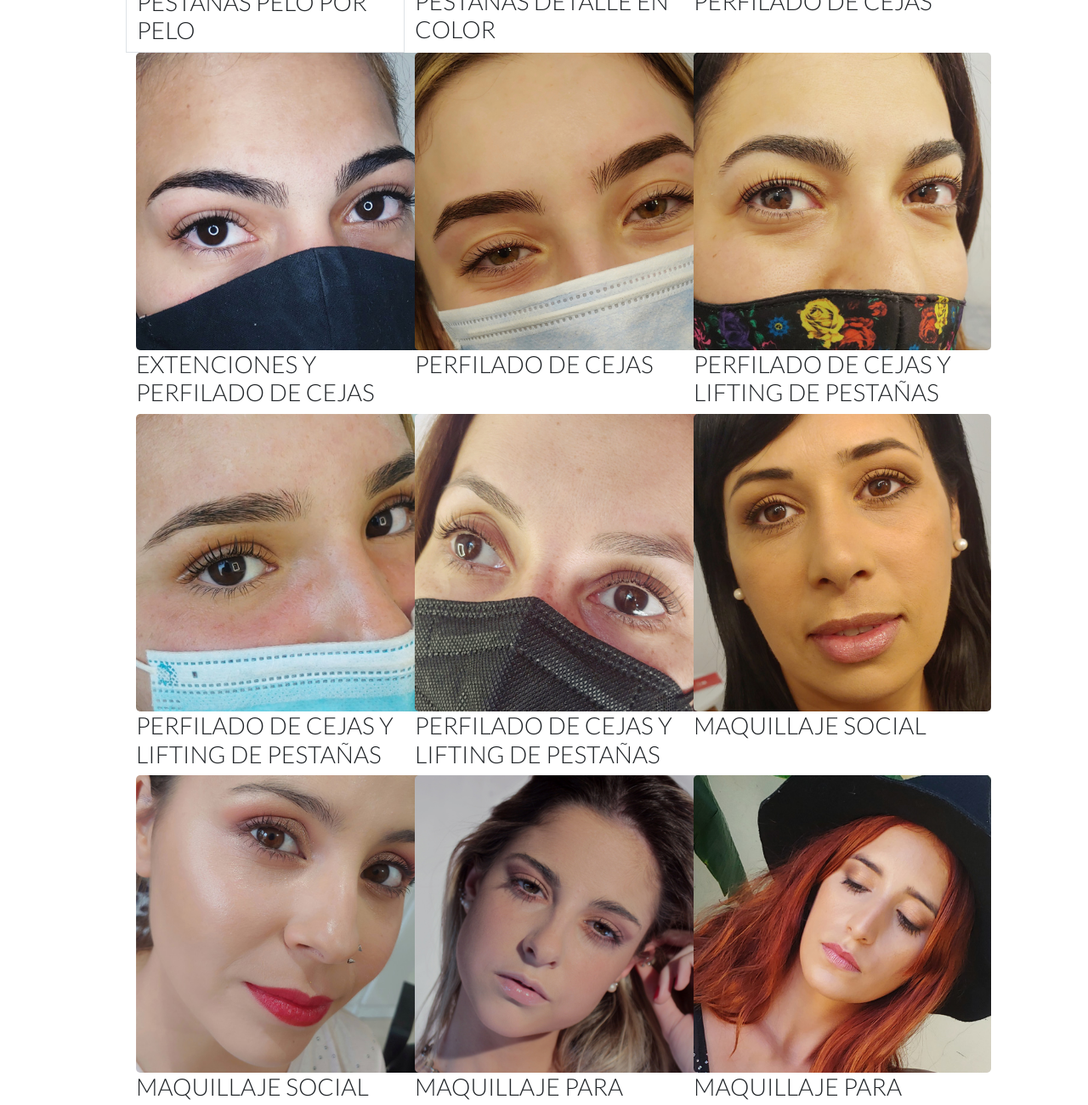
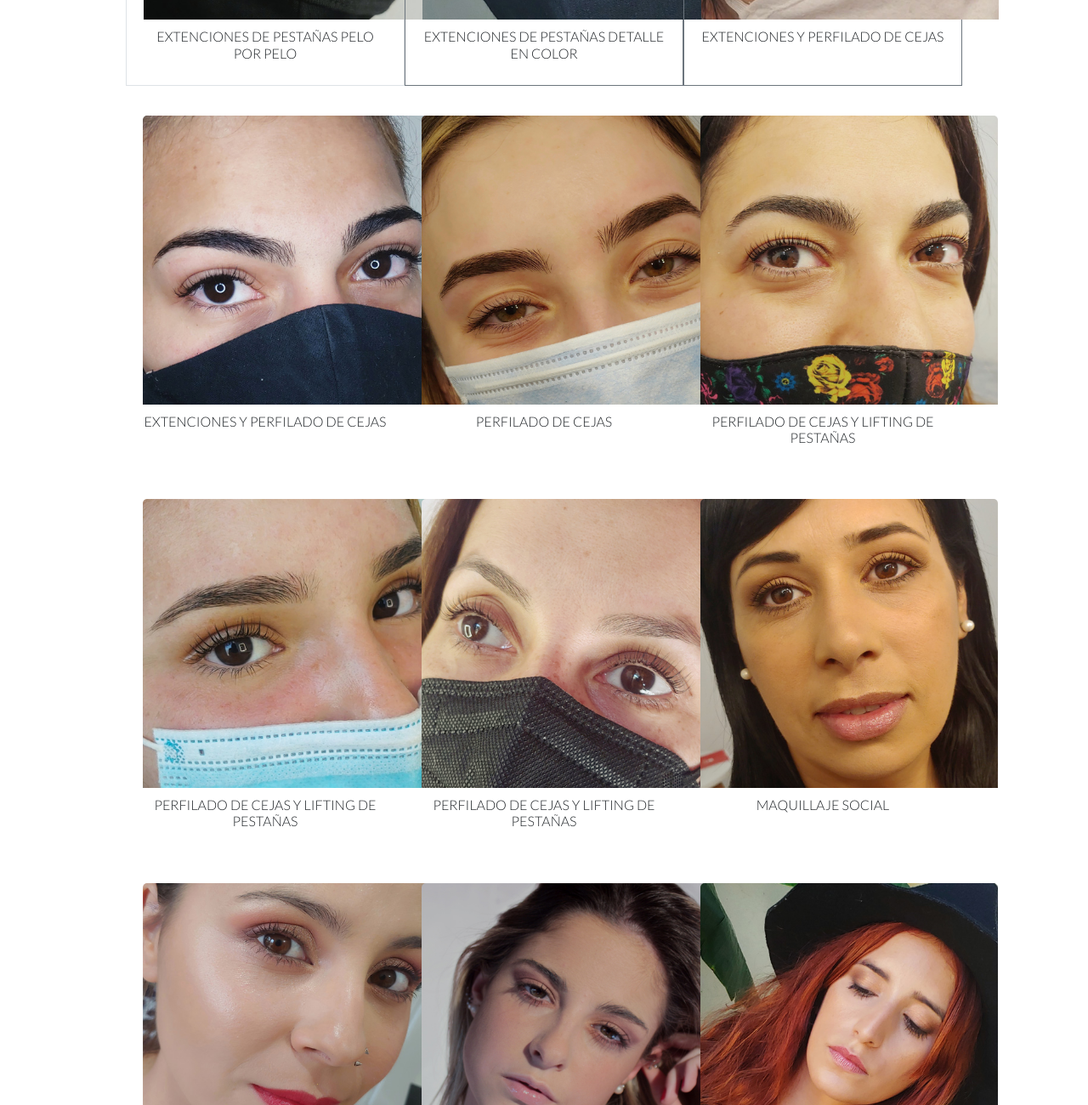
Before and after one commit to milicorre/fr-proyecto, a website: page trabajos.html in a window 1280 px wide. Shown: the part 580-1880 px from the top of the page at 85% size. Drawn offline with nearby package versions, Linux system fonts and the light colour scheme.

Commit message:
bootstrap

```diff
--- a/scss/components/_trabajos.scss
+++ b/scss/components/_trabajos.scss
@@ -2,14 +2,19 @@
     @include container-body;
     box-sizing: content-box;
     padding: 40px 0px 40px;
-    img{
-        border-radius: 5px;
+    .trabajos-item{
+        padding: 20px;
+        margin-top: 15px;
+        img{
+            margin: auto;
+            padding-bottom: 10px;
+            border-radius: 5px;
 
-        &:hover{
-            transform: scale(1.3);
-            transition: all 1s;
+            &:hover{
+                transform: scale(1.3);
+                transition: all 1s;
+            }
         }
-
     }
 }
 
--- a/trabajos.html
+++ b/trabajos.html
@@ -70,56 +70,56 @@
         </div>
     </header>
     <main>
-        <div class="container contenedor-trabajos">
+        <h2>TRABAJOS</h2>
+        <div class="container d-flex justify-content-evenly contenedor-trabajos mx-auto">
            <div class="row">
-                <div class="col-12 col-lg-6 col-xl-4 border">
-                    <img src="Imagenes/fotos-trabajos/extensionespxp.jpg"  width="350" height="350" alt="">
-                    <h3>EXTENCIONES DE PESTAÑAS PELO POR PELO</h3>
+                <div class="col-12 col-lg-6 col-xl-4 border trabajos-item">
+                    <img src="Imagenes/fotos-trabajos/extensionespxp.jpg" class="d-flex justify-content-center rounded " width="350" height="350" alt="">
+                    <h3 class="text-center fs-6" >EXTENCIONES DE PESTAÑAS PELO POR PELO</h3>
                 </div>
-                <div class="col-12 col-lg-6 col-xl-4">
-                    <img src="Imagenes/fotos-trabajos/ExtensionesColor.jpg" width="350" height="350" alt="">
-                    <h3>EXTENCIONES DE PESTAÑAS DETALLE EN COLOR</h3>
+                <div class="col-12 col-lg-6 col-xl-4 border border-secondary  trabajos-item">
+                    <img src="Imagenes/fotos-trabajos/ExtensionesColor.jpg" class="d-flex justify-content-center rounded" width="350" height="350" alt="">
+                    <h3 class="text-center fs-6" >EXTENCIONES DE PESTAÑAS DETALLE EN COLOR</h3>
                 </div>
-                <div class="col-12 col-lg-6 col-xl-4">
-                    <img src="Imagenes/fotos-trabajos/PerfiladoExtensiones.jpg" width="350" height="350" alt="">
-                    <h3>EXTENCIONES Y PERFILADO DE CEJAS</h3>
+                <div class="col-12 col-lg-6 col-xl-4 border border-secondary  trabajos-item">
+                    <img src="Imagenes/fotos-trabajos/PerfiladoExtensiones.jpg" class="d-flex justify-content-center" width="350" height="350" alt="">
+                    <h3 class="text-center fs-6">EXTENCIONES Y PERFILADO DE CEJAS</h3>
                 </div>
-                <div class=" col-12 col-lg-6 col-xl-4">
-                    <img src="Imagenes/fotos-trabajos/PerfiladoExtensiones2.jpg"  width="350" height="350" alt="">
-                    <h3>EXTENCIONES Y PERFILADO DE CEJAS</h3>
+                <div class=" col-12 col-lg-6 col-xl-4 trabajos-item">
+                    <img src="Imagenes/fotos-trabajos/PerfiladoExtensiones2.jpg" class="d-flex justify-content-center" width="350" height="350" alt="">
+                    <h3 class="text-center fs-6">EXTENCIONES Y PERFILADO DE CEJAS</h3>
                 </div>
-                <div class="col-12 col-lg-6 col-xl-4">
-                    <img src="Imagenes/fotos-trabajos/perfilado.jpg"  width="350" height="350" alt="">
-                    <h3>PERFILADO DE CEJAS</h3>
+                <div class="col-12 col-lg-6 col-xl-4 trabajos-item">
+                    <img src="Imagenes/fotos-trabajos/perfilado.jpg" class="d-flex justify-content-center" width="350" height="350" alt="">
+                    <h3 class="text-center fs-6" >PERFILADO DE CEJAS</h3>
                 </div>
-                <div class="col-12 col-lg-6 col-xl-4">
-                    <img src="Imagenes/fotos-trabajos/perfiladoLifting.jpg"  width="350" height="350" alt="">
-                    <h3>PERFILADO DE CEJAS Y LIFTING DE PESTAÑAS</h3>
+                <div class="col-12 col-lg-6 col-xl-4 trabajos-item">
+                    <img src="Imagenes/fotos-trabajos/perfiladoLifting.jpg" class="d-flex justify-content-center" width="350" height="350" alt="">
+                    <h3 class="text-center fs-6">PERFILADO DE CEJAS Y LIFTING DE PESTAÑAS</h3>
                 </div>
-
-                <div class="col-12 col-lg-6 col-xl-4">
-                    <img src="Imagenes/fotos-trabajos/PerfiladoLifting2.jpg" width="350" height="350" alt="">
-                    <h3>PERFILADO DE CEJAS Y LIFTING DE PESTAÑAS</h3>
+                <div class="col-12 col-lg-6 col-xl-4 trabajos-item">
+                    <img src="Imagenes/fotos-trabajos/PerfiladoLifting2.jpg" class="d-flex justify-content-center" width="350" height="350" alt="">
+                    <h3 class="text-center fs-6">PERFILADO DE CEJAS Y LIFTING DE PESTAÑAS</h3>
                 </div>
-                <div class="col-12 col-lg-6 col-xl-4">
-                    <img src="Imagenes/fotos-trabajos/perfiladoLifting3.jpg" width="350" height="350" alt="">
-                    <h3>PERFILADO DE CEJAS Y LIFTING DE PESTAÑAS</h3>
+                <div class="col-12 col-lg-6 col-xl-4 trabajos-item">
+                    <img src="Imagenes/fotos-trabajos/perfiladoLifting3.jpg" class="d-flex justify-content-center" width="350" height="350" alt="">
+                    <h3 class="text-center fs-6">PERFILADO DE CEJAS Y LIFTING DE PESTAÑAS</h3>
                 </div>
-                <div class="col-12 col-lg-6 col-xl-4">
-                    <img src="Imagenes/fotos-trabajos/makeupSocial2.jpg" width="350" height="350" alt="">
-                    <h3>MAQUILLAJE SOCIAL</h3>
+                <div class="col-12 col-lg-6 col-xl-4 trabajos-item">
+                    <img src="Imagenes/fotos-trabajos/makeupSocial2.jpg" class="d-flex justify-content-center" width="350" height="350" alt="">
+                    <h3 class="text-center fs-6">MAQUILLAJE SOCIAL</h3>
                 </div>
-                <div class="col-12 col-lg-6 col-xl-4">
-                    <img src="Imagenes/fotos-trabajos/makeupSocial.jpg" width="350" height="350" alt="">
-                    <h3>MAQUILLAJE SOCIAL</h3>
+                <div class="col-12 col-lg-6 col-xl-4 trabajos-item">
+                    <img src="Imagenes/fotos-trabajos/makeupSocial.jpg" class="d-flex justify-content-center" width="350" height="350" alt="">
+                    <h3 class="text-center fs-6">MAQUILLAJE SOCIAL</h3>
                 </div>
-                <div class="col-12 col-lg-6 col-xl-4">
-                <img src="Imagenes/fotos-trabajos/makeupProducion2.jpg" width="350" height="350"" alt="">
-                <h3>MAQUILLAJE PARA PRODUCCION DE FOTOS</h3>
+                <div class="col-12 col-lg-6 col-xl-4 trabajos-item">
+                    <img src="Imagenes/fotos-trabajos/makeupProducion2.jpg" class="d-flex justify-content-center" width="350" height="350" alt="">
+                    <h3 class="text-center fs-6">MAQUILLAJE PARA PRODUCCION DE FOTOS</h3>
                 </div>
-                <div class="col-12 col-lg-6 col-xl-4">
-                <img src="Imagenes/fotos-trabajos/makeupProdu.jpg" width="350" height="350" alt="">
-                <h3>MAQUILLAJE PARA PRODUCCION DE FOTOS</h3>
+                <div class="col-12 col-lg-6 col-xl-4 trabajos-item">
+                    <img src="Imagenes/fotos-trabajos/makeupProdu.jpg" class="d-flex justify-content-center" width="350" height="350" alt="">
+                    <h3 class="text-center fs-6" >MAQUILLAJE PARA PRODUCCION DE FOTOS</h3>
                 </div>
            </div>
 
```
Also changed, not shown: index.html (+1 -1 lines), css/style.css, 1 other file.
